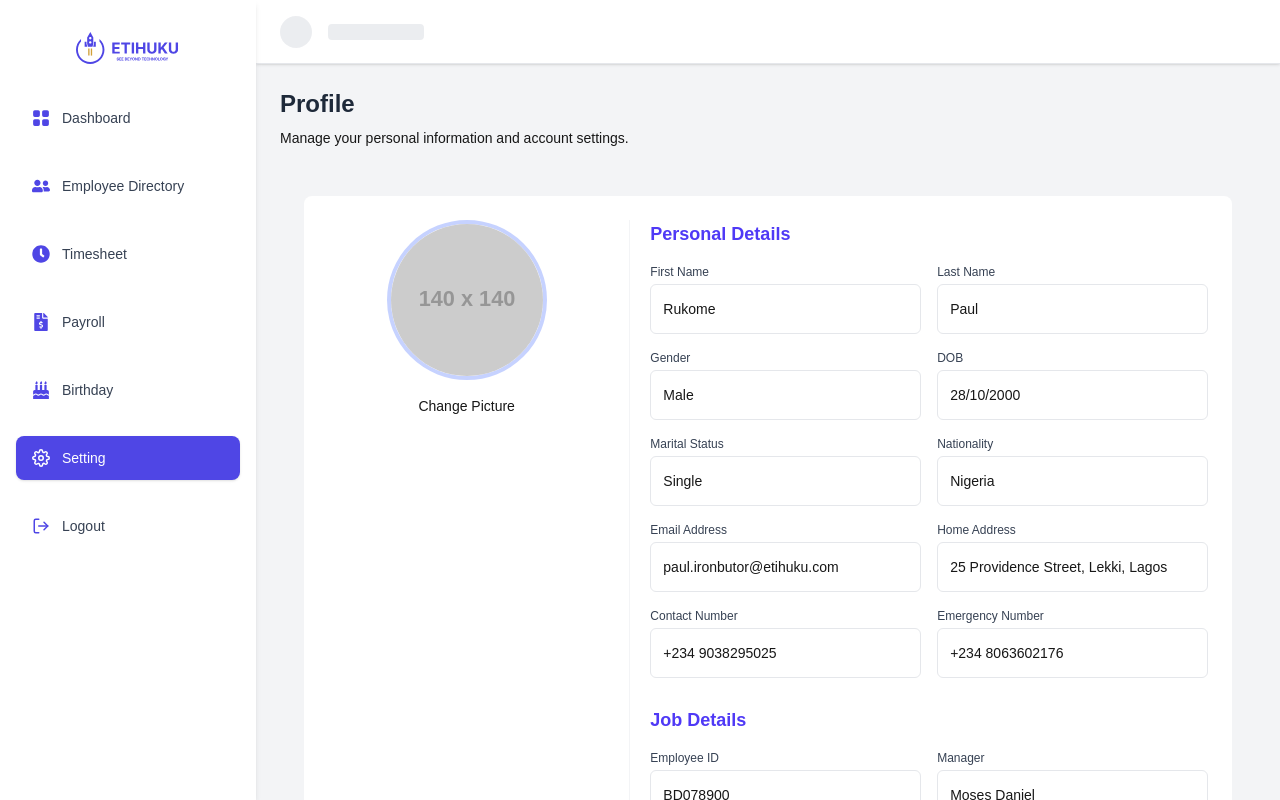
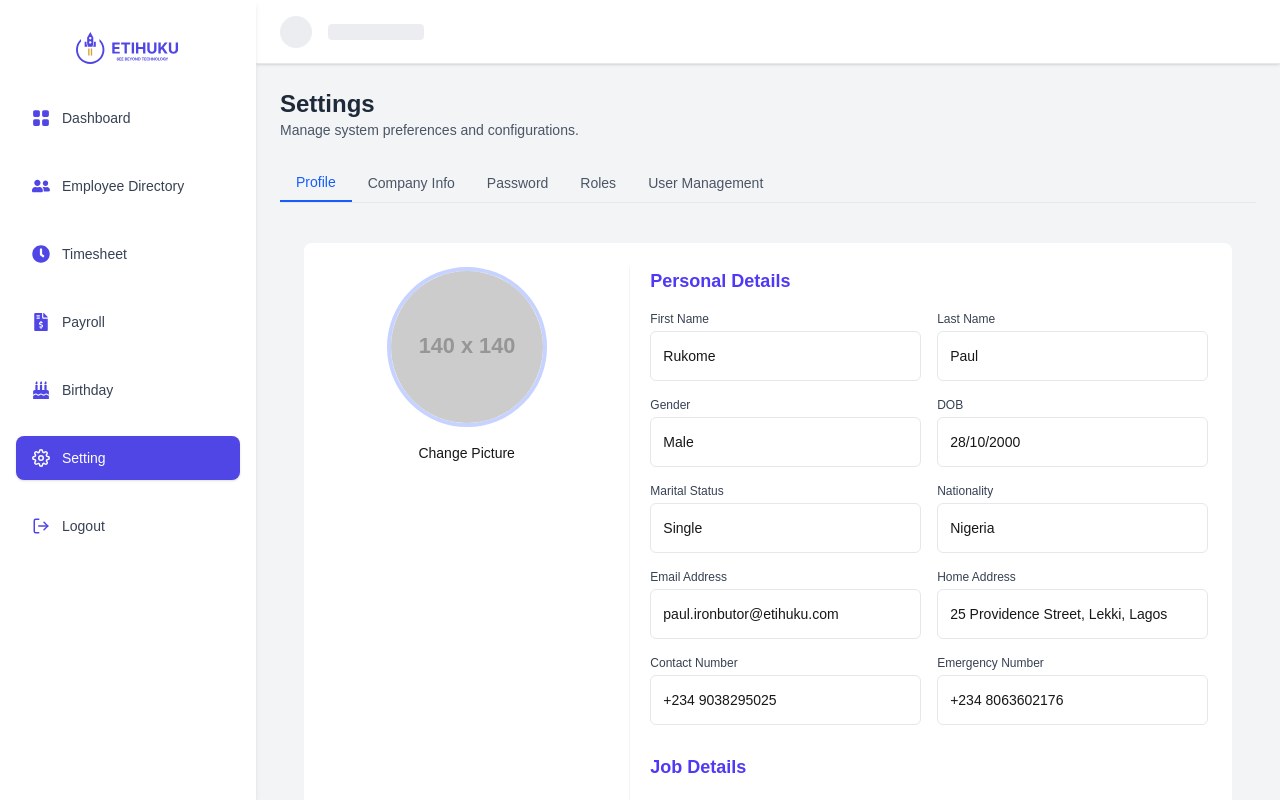
Before and after one commit to Mpho-vincent-makgwe/employee-management-system-admin-employee-dashboard-, a Next.js app: page /admin/settings in a window 1280 px wide. Built offline with nearby package versions, Linux system fonts and the light colour scheme.

Commit message:
password modal and settings tabs

```diff
--- /dev/null
+++ b/src/app/admin/forgot-password-detail/page.jsx
@@ -0,0 +1,76 @@
+'use client';
+
+import { useState } from 'react';
+
+export default function ForgotPwDetail() {
+  const [password, setPassword] = useState('');
+  const [confirmPassword, setConfirmPassword] = useState('');
+
+  const handleSubmit = (e) => {
+    e.preventDefault();
+    console.log('Password reset request:', { password, confirmPassword });
+  };
+
+  return (
+    <div className="p-6">
+      <form
+        onSubmit={handleSubmit}
+        className="w-full bg-white rounded-lg shadow-sm h-auto p-6 space-y-6"
+      >
+        <h2 className="text-lg font-semibold text-[#4F46E5] mb-6">
+          Reset Password
+        </h2>
+
+
+       <div className="grid grid-cols-1 md:grid-cols-1 gap-6 items-start">
+  <div className="w-1/2">
+    <label className="block text-sm font-medium text-gray-700 mb-2">
+      New Password
+    </label>
+    <input
+      type="password"
+      value={password}
+      onChange={(e) => setPassword(e.target.value)}
+      placeholder="Enter new password"
+      className="w-full px-4 py-2 border border-gray-300 rounded-md text-sm focus:outline-none focus:ring-1 focus:ring-indigo-500"
+      required
+    />
+  </div>
+
+  <div className="w-1/2">
+    <label className="block text-sm font-medium text-gray-700 mb-2">
+      Confirm Password
+    </label>
+    <input
+      type="password"
+      value={confirmPassword}
+      onChange={(e) => setConfirmPassword(e.target.value)}
+      placeholder="Re-enter password"
+      className="w-full px-4 py-2 border border-gray-300 rounded-md text-sm focus:outline-none focus:ring-1 focus:ring-indigo-500"
+      required
+    />
+  </div>
+</div>
+
+
+
+        <ul className="text-sm text-gray-600 list-disc list-inside space-y-1 mt-4">
+          <li>Have at least 8 characters</li>
+          <li>Have at least one number</li>
+          <li>Have at least an uppercase</li>
+          <li>Have a special character (#$@!%&*-)</li>
+        </ul>
+
+
+        <div className="pt-6">
+          <button
+            type="submit"
+            className="px-6 py-3 bg-[#4F46E5] text-white rounded-sm font-medium text-sm hover:bg-[#4338CA]"
+          >
+            Reset Password
+          </button>
+        </div>
+      </form>
+    </div>
+  );
+}
--- a/src/app/admin/settings/page.jsx
+++ b/src/app/admin/settings/page.jsx
@@ -1,19 +1,53 @@
-import CompanyInfo from "@/components/AdminComponents/CompanyInfo"
-import Profile from "@/components/AdminComponents/Profile"
-import ForgotPassword from "@/components/AdminComponents/ForgotPassword"
+'use client'
+import { useState } from "react";
+import CompanyInfo from "@/components/AdminComponents/CompanyInfo";
+import Profile from "@/components/AdminComponents/Profile";
+import ForgotPassword from "@/components/AdminComponents/ForgotPassword";
+
 export default function Settings() {
-    return (
-        <div>
-            <div className="flex flex-col sm:flex-row justify-between items-start sm:items-center gap-4 mb-6 w-full">
-  <div className="space-y-2">
-    <h1 className="text-2xl font-bold text-gray-800">Profile</h1>
-    <p className="text-sm">Manage your personal information and account settings.</p>
-  </div>
+  const [activeTab, setActiveTab] = useState("Profile");
 
-</div>
-<Profile/>
-<CompanyInfo/>
-<ForgotPassword/>
-        </div>
-    )
+  const tabs = [
+    { label: "Profile", value: "Profile" },
+    { label: "Company Info", value: "CompanyInfo" },
+    { label: "Password", value: "ForgotPassword" },
+    { label: "Roles", value: "Roles" },
+    { label: "User Management", value: "User Management" },
+  ];
+
+  return (
+    <div className="w-full">
+
+      <div className="mb-6">
+        <h1 className="text-2xl font-bold text-gray-800">Settings</h1>
+        <p className="text-sm text-gray-600">
+          Manage system preferences and configurations.
+        </p>
+      </div>
+
+      {/* Tabs */}
+      <div className="flex border-b border-gray-200 mb-4">
+        {tabs.map((tab) => (
+          <button
+            key={tab.value}
+            onClick={() => setActiveTab(tab.value)}
+            className={`px-4 py-2 text-sm font-medium focus:outline-none ${
+              activeTab === tab.value
+                ? "text-blue-600 border-b-2 border-blue-600"
+                : "text-gray-600 hover:text-blue-500"
+            }`}
+          >
+            {tab.label}
+          </button>
+        ))}
+      </div>
+
+      {/* Tab Content */}
+      <div className="mt-4">
+        {activeTab === "Profile" && <Profile />}
+        {activeTab === "CompanyInfo" && <CompanyInfo />}
+        {activeTab === "ForgotPassword" && <ForgotPassword />}
+      </div>
+    </div>
+  );
 }
--- a/src/components/AdminComponents/ForgotPassword.jsx
+++ b/src/components/AdminComponents/ForgotPassword.jsx
@@ -1,20 +1,21 @@
 'use client';
 
 import { useState } from 'react';
+import Link from 'next/link';
+
 
 export default function ForgotPassword() {
   const [email, setEmail] = useState('');
 
   const handleSubmit = (e) => {
     e.preventDefault();
-    // trigger API call or password reset logic
     console.log('Password reset request for:', email);
   };
 
   return (
-    <div className="min-h-screen flex items-center justify-center bg-gray-50">
-      <div className="w-full max-w-md bg-white rounded-lg shadow-md p-6">
-        <h2 className="text-2xl font-semibold text-indigo-600 mb-6 text-center">
+    <div className="p-6">
+      <div className="w-full bg-white rounded-lg shadow-sm h-auto p-6">
+        <h2 className="text-lg font-semibold text-indigo-600 mb-6">
           Forgot Password
         </h2>
 
@@ -29,20 +30,21 @@ export default function ForgotPassword() {
               value={email}
               onChange={(e) => setEmail(e.target.value)}
               placeholder="Enter email address"
-              className="w-full px-4 py-2 pr-10 border border-gray-300 rounded-md text-sm focus:outline-none focus:ring-2 focus:ring-indigo-500"
+              className="w-1/2 px-4 py-2 pr-10 border border-gray-300 rounded-md text-sm focus:outline-none focus:ring-1 focus:ring-indigo-500"
               required
             />
             <span className="absolute inset-y-0 right-3 flex items-center text-gray-400">
-              📧
+
             </span>
           </div>
-
+<Link href='/admin/forgot-password-detail'>
           <button
             type="submit"
-            className="mt-6 w-full bg-indigo-600 text-white py-2 rounded-md text-sm font-medium hover:bg-indigo-500 transition-all"
+            className="mt-6 w-1/2 bg-indigo-600 text-white py-2 rounded-md text-sm font-medium hover:bg-indigo-500 transition-all"
           >
             Continue
           </button>
+</Link>
         </form>
       </div>
     </div>
--- /dev/null
+++ b/src/components/AdminComponents/PasswordModal.jsx
@@ -0,0 +1,38 @@
+
+export default function PasswordModal(){
+    return (
+<div className="fixed inset-0 z-50 flex items-center justify-center bg-black bg-opacity-30">
+  <div className="bg-white rounded-lg shadow-lg w-full max-w-sm p-6 text-center">
+    <div className="flex justify-center mb-4">
+
+      <svg
+        className="h-12 w-12 text-blue-500"
+        fill="none"
+        stroke="currentColor"
+        viewBox="0 0 24 24"
+      >
+        <path
+          strokeLinecap="round"
+          strokeLinejoin="round"
+          strokeWidth={2}
+          d="M5 13l4 4L19 7"
+        />
+      </svg>
+    </div>
+
+    <h2 className="text-xl font-semibold text-blue-600 mb-2">Successful</h2>
+    <p className="text-sm text-gray-600 mb-6">
+      Your password has been reset. You can now use your new password to sign in.
+    </p>
+
+    <button
+      onClick={handleGoBack}
+      className="bg-blue-600 hover:bg-blue-700 text-white font-medium text-sm px-4 py-2 rounded-md focus:outline-none focus:ring-2 focus:ring-blue-400"
+    >
+      Go Back
+    </button>
+  </div>
+</div>
+
+    )
+}
```
